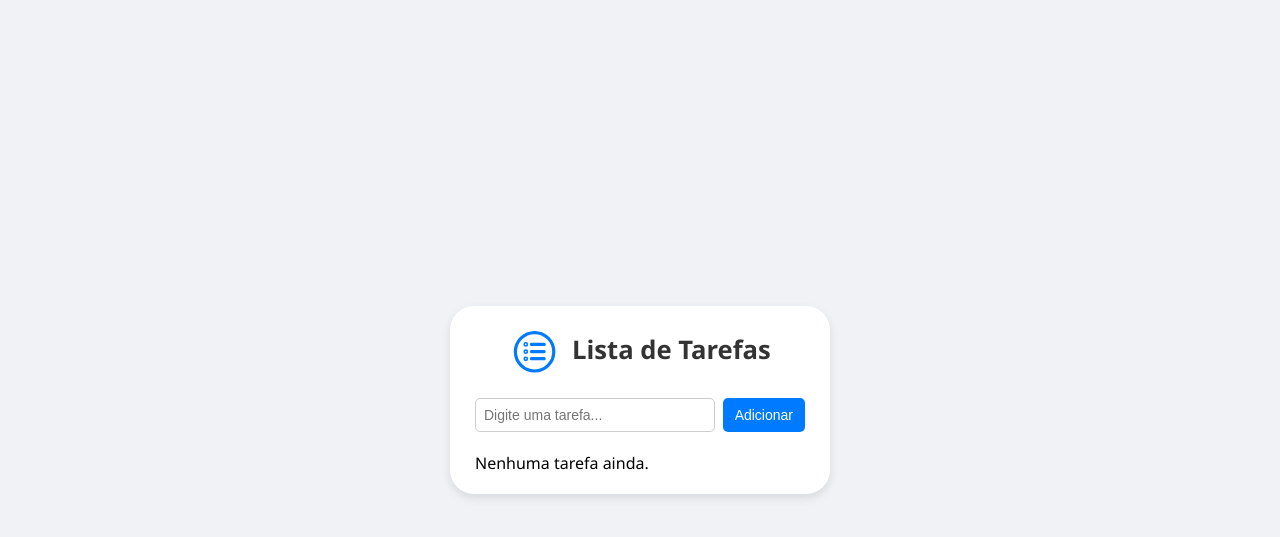
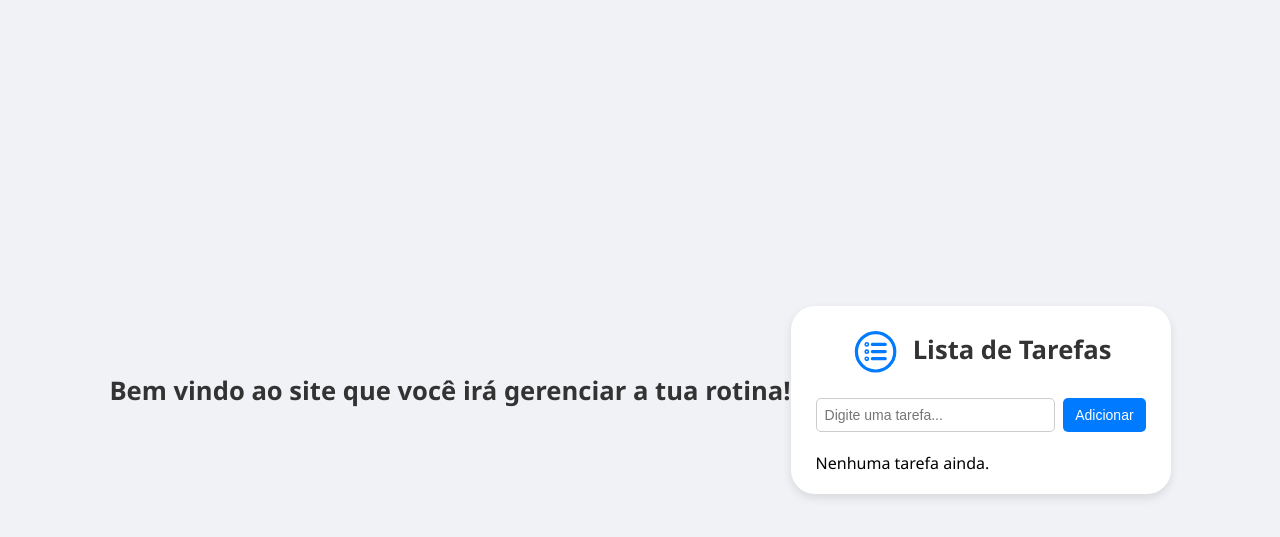
Before and after one commit to Abraaohfa/Lista-PHP, a PHP site: page / in a window 1280 px wide. Shown: the top 537 px of the page. Run offline with PHP 8.4, Linux system fonts and the light colour scheme; data that the repository does not hold is empty.

Commit message:
some updates

```diff
--- a/index.php
+++ b/index.php
@@ -10,6 +10,9 @@
   <script nomodule src="https://unpkg.com/ionicons@7.1.0/dist/ionicons/ionicons.js"></script>
 </head>
 <body>
+<div>
+  <h1>Bem vindo ao site que você irá gerenciar a tua rotina!</h1>
+</div>
 
 <div class="container">
   <h1><ion-icon name="list-circle-outline"></ion-icon> Lista de Tarefas</h1>
--- a/style.css
+++ b/style.css
@@ -1,4 +1,3 @@
-/* RESETAR O PADRÃO DOS NAVEGADORES */
 * {
   padding: 0;
   margin: 0;
```
